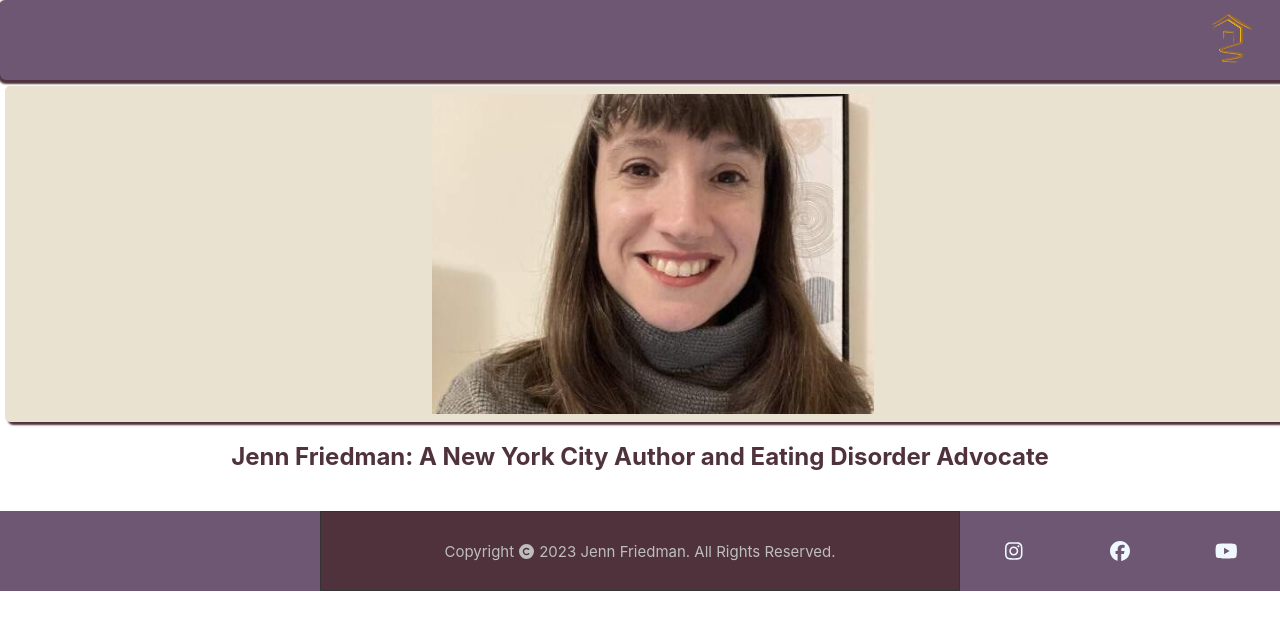
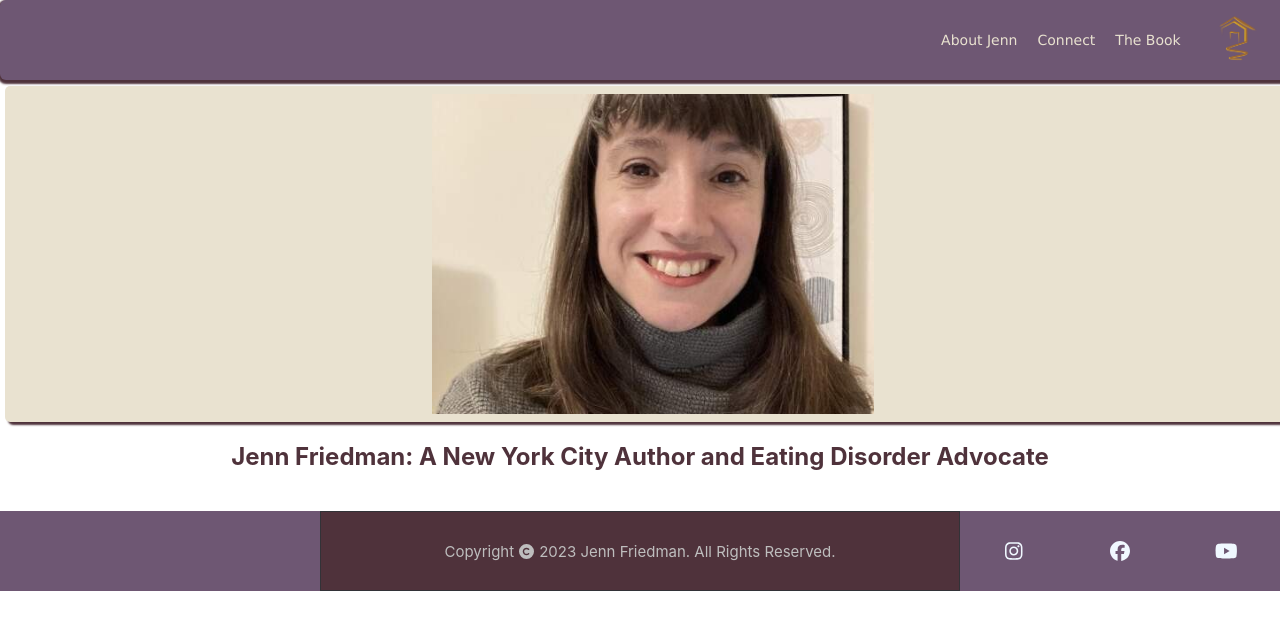
Before and after one commit to anneliesekappey/jenn-friedman-client, a React (Create React App) app: page / in a window 1280 px wide. Shown: the top 630 px of the page. Built offline with nearby package versions, Linux system fonts and the light colour scheme.

Commit message:
add routes and page components - empty

```diff
--- a/package.json
+++ b/package.json
@@ -14,6 +14,7 @@
     "react-dom": "^18.2.0",
     "react-fontawesome": "^1.7.1",
     "react-responsive-modal": "^6.4.1",
+    "react-router-dom": "^6.8.1",
     "react-scripts": "5.0.1",
     "styled-components": "^5.3.6",
     "web-vitals": "^2.1.4"
--- a/src/App.js
+++ b/src/App.js
@@ -1,12 +1,21 @@
 import './App.css'
 import { NavBar } from './components/NavBar.js'
-import { Home } from './pages/Home'
+import { Home } from './pages/Home.js'
+import { About } from './pages/About.js'
+import { Connect } from './pages/Connect.js'
+import { TheBook } from './pages/TheBook.js'
+import { Route, Routes } from 'react-router-dom'
 
 const App = () => {
   return (
     <div className="App">
       <NavBar />
-      <Home />
+      <Routes>
+        <Route path="/" element={<Home />} />
+        <Route path="/about" element={<About />} />
+        <Route path="/connect" element={<Connect />} />
+        <Route path="/book" element={<TheBook />} />
+      </Routes>
     </div>
   )
 }
--- a/src/components/NavBar.js
+++ b/src/components/NavBar.js
@@ -1,13 +1,30 @@
 import React from 'react'
-import { HomeIconStyle, Nav } from './Shared'
+import { AboutLink, BookLink, ConnectLink, HomeIconStyle, Nav } from './Shared'
 import HomeIcon from '../images/HomeIcon.png'
 
 export const NavBar = () => {
   return (
     <div>
       <Nav>
+        <AboutLink>
+          <a href="/about" style={{ textDecoration: 'none' }}>
+            About Jenn
+          </a>
+        </AboutLink>
+        <ConnectLink>
+          <a href="/connect" style={{ textDecoration: 'none' }}>
+            Connect
+          </a>
+        </ConnectLink>
+        <BookLink>
+          <a href="/book" style={{ textDecoration: 'none' }}>
+            The Book
+          </a>
+        </BookLink>
         <HomeIconStyle>
-          <img src={HomeIcon} alt="Home" height="90px" />
+          <a href="/">
+            <img src={HomeIcon} alt="Home" height="80px" />
+          </a>
         </HomeIconStyle>
       </Nav>
     </div>
--- a/src/components/Shared.js
+++ b/src/components/Shared.js
@@ -1,5 +1,4 @@
 import styled from 'styled-components'
-// import { Link } from 'react-router-dom'
 
 export const Nav = styled.nav`
   height: 70px;
@@ -59,3 +58,21 @@ export const JennTextbox = styled.p`
   background-color: #6e5773;
   font-size: 19px;
 `
+export const AboutLink = styled.a`
+  text-decoration: none;
+  color: #e9e2d0;
+  padding: 10px;
+  font-size: 14px;
+`
+export const ConnectLink = styled.a`
+  text-decoration: none;
+  color: #e9e2d0;
+  padding: 10px;
+  font-size: 14px;
+`
+export const BookLink = styled.a`
+  text-decoration: none;
+  color: #e9e2d0;
+  padding: 10px;
+  font-size: 14px;
+`
--- a/src/index.js
+++ b/src/index.js
@@ -3,11 +3,14 @@ import ReactDOM from 'react-dom/client'
 import './index.css'
 import App from './App'
 import reportWebVitals from './reportWebVitals'
+import { BrowserRouter as Router } from 'react-router-dom'
 
 const root = ReactDOM.createRoot(document.getElementById('root'))
 root.render(
   // <React.StrictMode>
-  <App />
+  <Router>
+    <App />
+  </Router>
   // </React.StrictMode>
 )
 
```
Also changed, not shown: src/components/Footer.css (+9 -0 lines), 1 other file (tests, documents, lock files or other folders).
